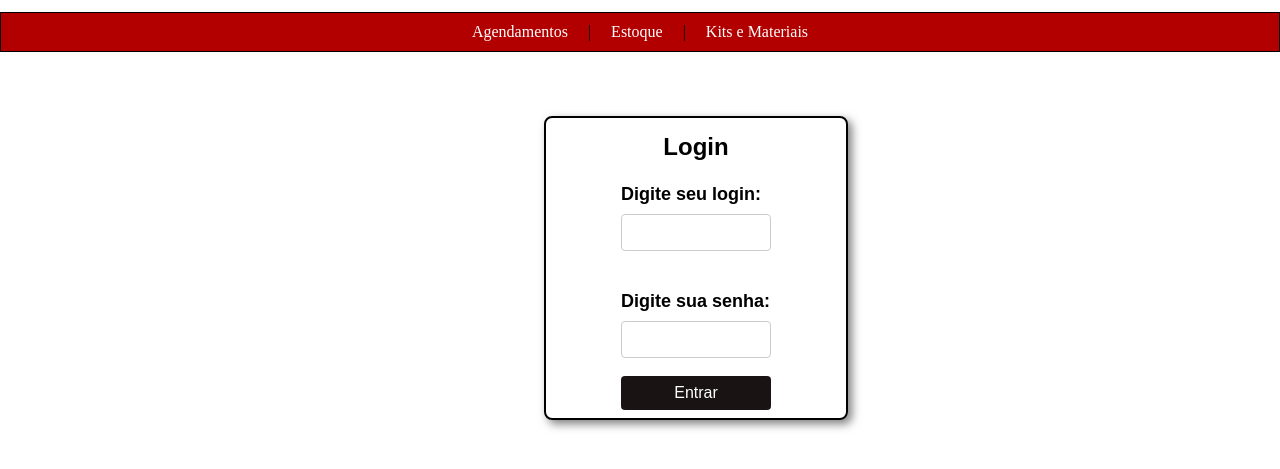
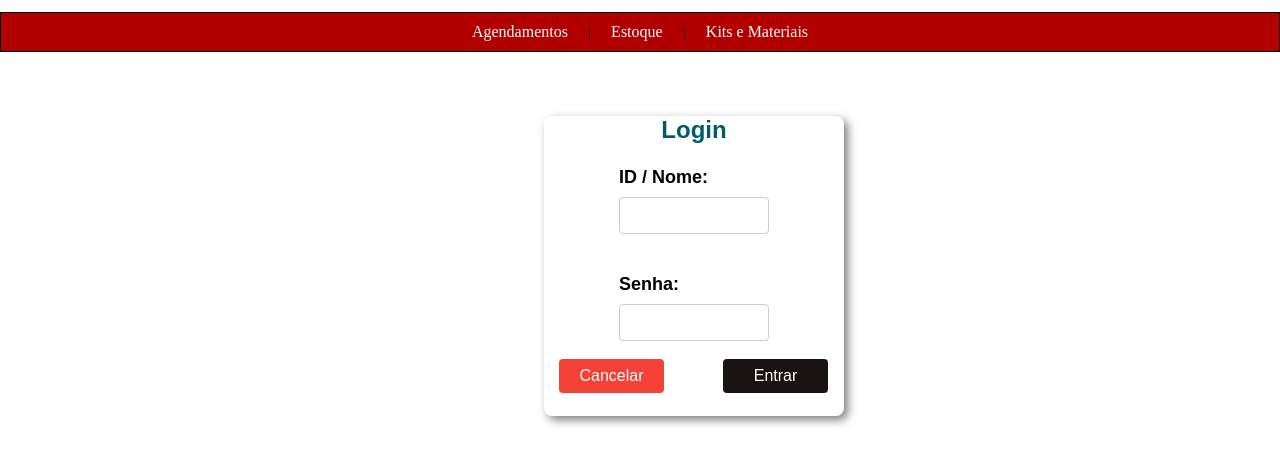
Before and after one commit to EduardoManduca/ETEC, a plain HTML site: page telalogin.html in a window 1280 px wide. Shown: the part 221-690 px from the top of the page. Drawn offline with Linux system fonts and the light colour scheme.

Commit message:
Login Screen Upgrade

```diff
--- a/style.css
+++ b/style.css
@@ -124,7 +124,7 @@ nav {
 }
 
 .login {
-    border: 2px solid #000; /* Define a borda */
+    border: 0px solid #000; /* Define a borda */
     border-radius: 8px; /* Bordas arredondadas */
     box-shadow: 4px 4px 10px rgba(0, 0, 0, 0.5); /* Sombra */
     padding: 70%, 30%;
@@ -142,8 +142,8 @@ nav {
     border: 1px solid #ccc;
     border-radius: 4px;
     box-sizing: border-box;
-    margin-top: -10%;
-    margin-left:25%
+    margin-left:25%;
+    margin-top: -20%;
 }
 
 .title {
@@ -155,8 +155,8 @@ nav {
     margin-left:25%
 }
 
-.botao {
-    width: 50%;
+.enter  {
+    width: 35%;
     background-color: #1a1313;
     color: white;
     padding: 8px;
@@ -164,12 +164,26 @@ nav {
     border-radius: 4px;
     cursor: pointer;
     font-size: 16px;
-    margin-left: 25%;
+    margin-left: 15%;
 }
 
 .titulo{
     text-align: center;
+    color: #005C6D;
     font-family: Arial, sans-serif;
     margin-bottom: 20px;
     margin-top:5%
 }
+
+.cancel {
+    background-color: #f44336;
+    margin-right: 10px;
+    width: 35%;
+    color: white;
+    padding: 8px;
+    border: none;
+    border-radius: 4px;
+    cursor: pointer;
+    font-size: 16px;
+    margin-left: 5%;
+}
--- a/telalogin.html
+++ b/telalogin.html
@@ -63,11 +63,12 @@
   <div class="login">
     <h2 class="titulo">Login</h2>
     <form action="processar_login.php" method="post">
-        <label for="username" class="title">Digite seu login:</label><br>
+        <label for="username" class="title">ID / Nome:</label><br>
         <input type="text" id="username" name="username" required class="cadastro"><br><br>
-        <label for="password" class="title">Digite sua senha:</label><br>
+        <label for="password" class="title">Senha:</label><br>
         <input type="password" id="password" name="password" required class="cadastro"><br><br>
-        <input type="submit" value="Entrar" class="botao">
+        <input type="button" value="Cancelar" class="cancel" onclick="document.getElementById('username').value=''; document.getElementById('password').value=''; return false;">
+        <input type="submit" value="Entrar" class="enter">
     </form>
 
   </div>
```
